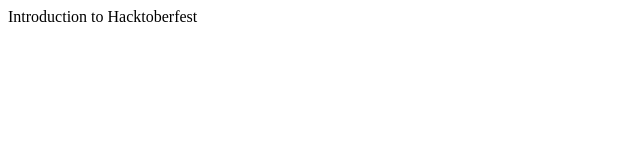
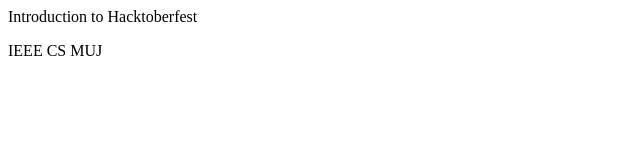
Before and after one commit to ieeemuj/IntroToHacktoberfest, a plain HTML site: page index.html in a window 1280 px wide. Shown: the whole page, without its empty margins (0-640 px from the left). Drawn offline with Linux system fonts and the light colour scheme.

Commit message:
Added club name

```diff
--- a/index.html
+++ b/index.html
@@ -1,5 +1,6 @@
 <html>
 	<body>
 		<p>Introduction to Hacktoberfest</p>
+		<p>IEEE CS MUJ</p>
 	</body>
 </html>
```
